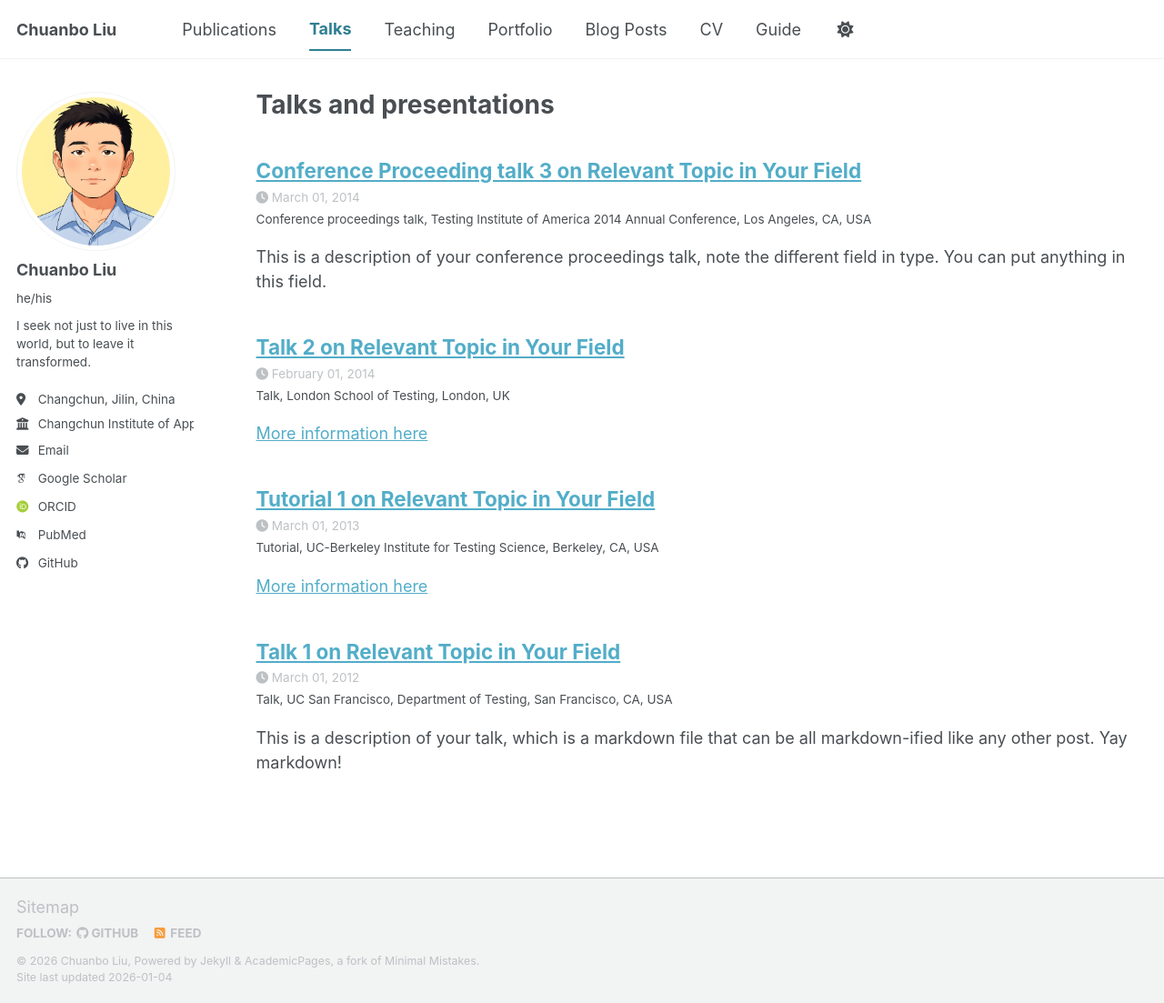
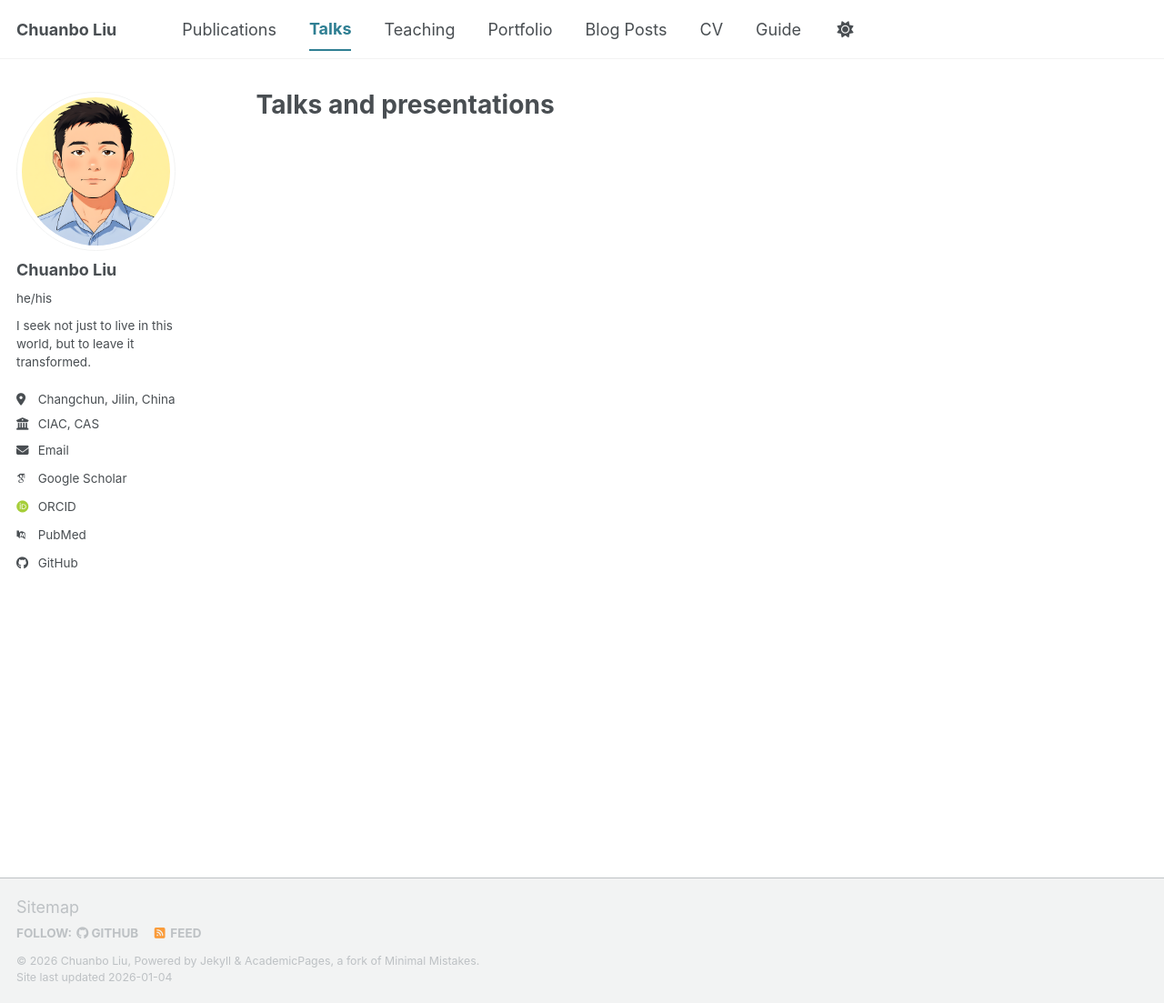
Before and after one commit to cbliu111/cbliu111.github.io, a Jekyll site: the page built from _pages/talks.html, in a window 1280 px wide and 1103 px high. Shown: the whole window at 91% size. Built offline with Jekyll 4.4.1, drawn with Linux system fonts in a browser that asks for light colours; some web fonts are replaced; a script bundle is joined from its source files by our own code; library files that are not in the unit come from our copies; some of the changed lines change nothing that is shown.

Commit message:
Update _config.yml

```diff
--- a/_config.yml
+++ b/_config.yml
@@ -31,7 +31,7 @@ author:
   pronouns         : "he/his"# example: "she/her"
   bio              : "I seek not just to live in this world, but to leave it transformed."
   location         : "Changchun, Jilin, China"
-  employer         : "Changchun Institute of Applied Science, Chinese Academy of Sciences"
+  employer         : "CIAC, CAS"
   uri              : # URL
   email            : "chuanboliu.1@gmail.com"
 
@@ -54,7 +54,7 @@ author:
   bitbucket        : # Username - Update with your username on the site
   codepen          : # Username
   dribbble         : # Username
-  github           : "academicpages"
+  github           : "cbliu111"
   kaggle           : # Username
   stackoverflow    : # User number or user number and name (i.e., use "1" or "1/jeff-atwood")
 
@@ -224,18 +224,18 @@ kramdown:
 
 # These settings control the types of collections used by the template
 collections:
-  teaching:
-    output: true
-    permalink: /:collection/:path/
+#  teaching:
+#    output: true
+#    permalink: /:collection/:path/
   publications:
     output: true
     permalink: /:collection/:path/
-  portfolio:
-    output: true
-    permalink: /:collection/:path/
-  talks:
-    output: true
-    permalink: /:collection/:path/
+#  portfolio:
+#    output: true
+#    permalink: /:collection/:path/
+#  talks:
+#    output: true
+#    permalink: /:collection/:path/
 
 
 # These settings control how pages and collections are included in the site
```
